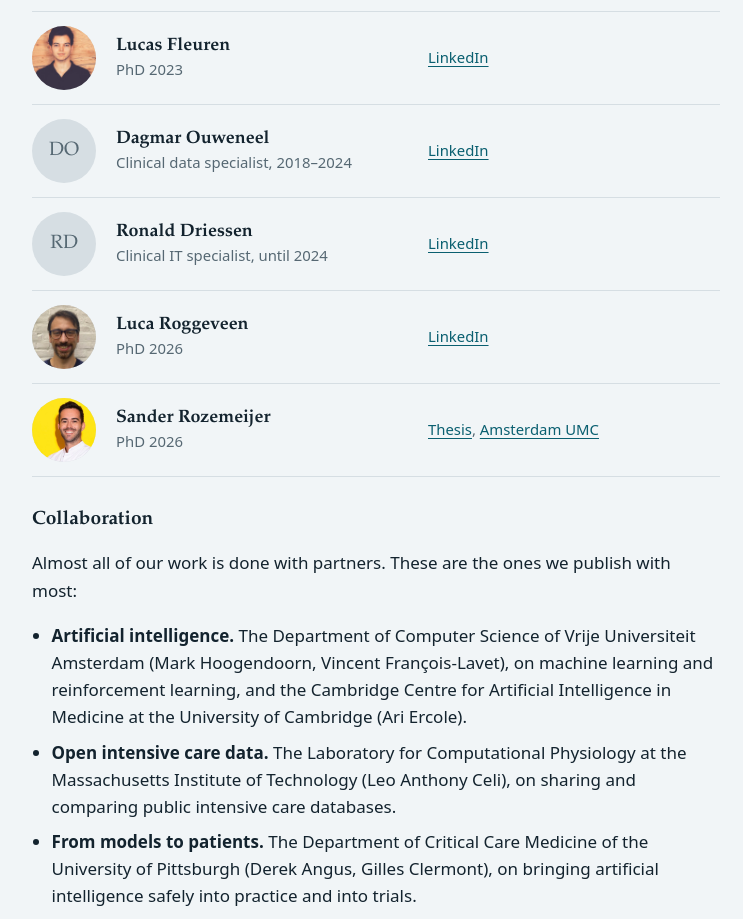
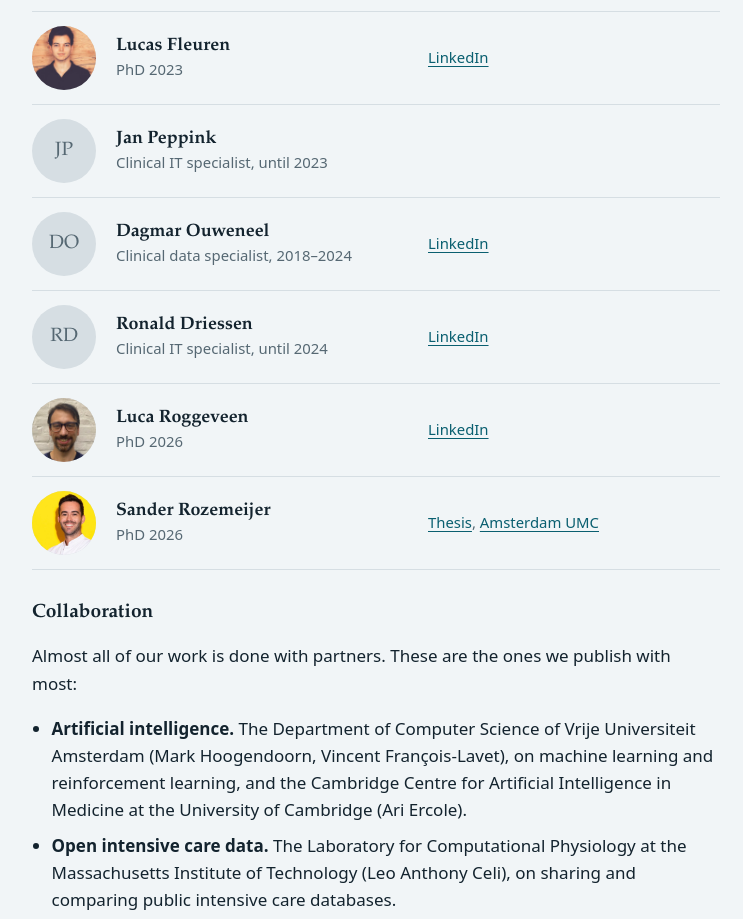
Before and after one commit to paulelbers/amsterdammedicaldatascience.nl, a plain HTML site: page c4i/index.html in a window 1280 px wide. Shown: the part 8106-9025 px from the top of the page, without its empty margins (352-1095 px from the left). Drawn offline with Linux system fonts and the light colour scheme.

Commit message:
C4I page: Jan Peppink among the alumni (clinical IT specialist, until 2023)
Co-Authored-By: Claude Opus 5.5 <noreply@anthropic.com>
Claude-Session: https://claude.ai/code/session_01N4rQkbrz2QjUTEf5v7DHfW

```diff
--- a/c4i/index.html
+++ b/c4i/index.html
@@ -481,6 +481,11 @@ footer .page { display: grid; grid-template-columns: var(--margin-col) minmax(0,
           <div><span class="links"><a href="https://www.linkedin.com/in/lucas-fleuren-4391a117b/" target="_blank" rel="noopener">LinkedIn</a></span></div>
         </li>
         <li>
+          <span class="initials" aria-hidden="true">JP</span>
+          <div><b>Jan Peppink</b><span>Clinical IT specialist, until 2023</span></div>
+          <div></div>
+        </li>
+        <li>
           <span class="initials" aria-hidden="true">DO</span>
           <div><b>Dagmar Ouweneel</b><span>Clinical data specialist, 2018–2024</span></div>
           <div><span class="links"><a href="https://www.linkedin.com/in/dagmar-ouweneel-51a50810/" target="_blank" rel="noopener">LinkedIn</a></span></div>
```
